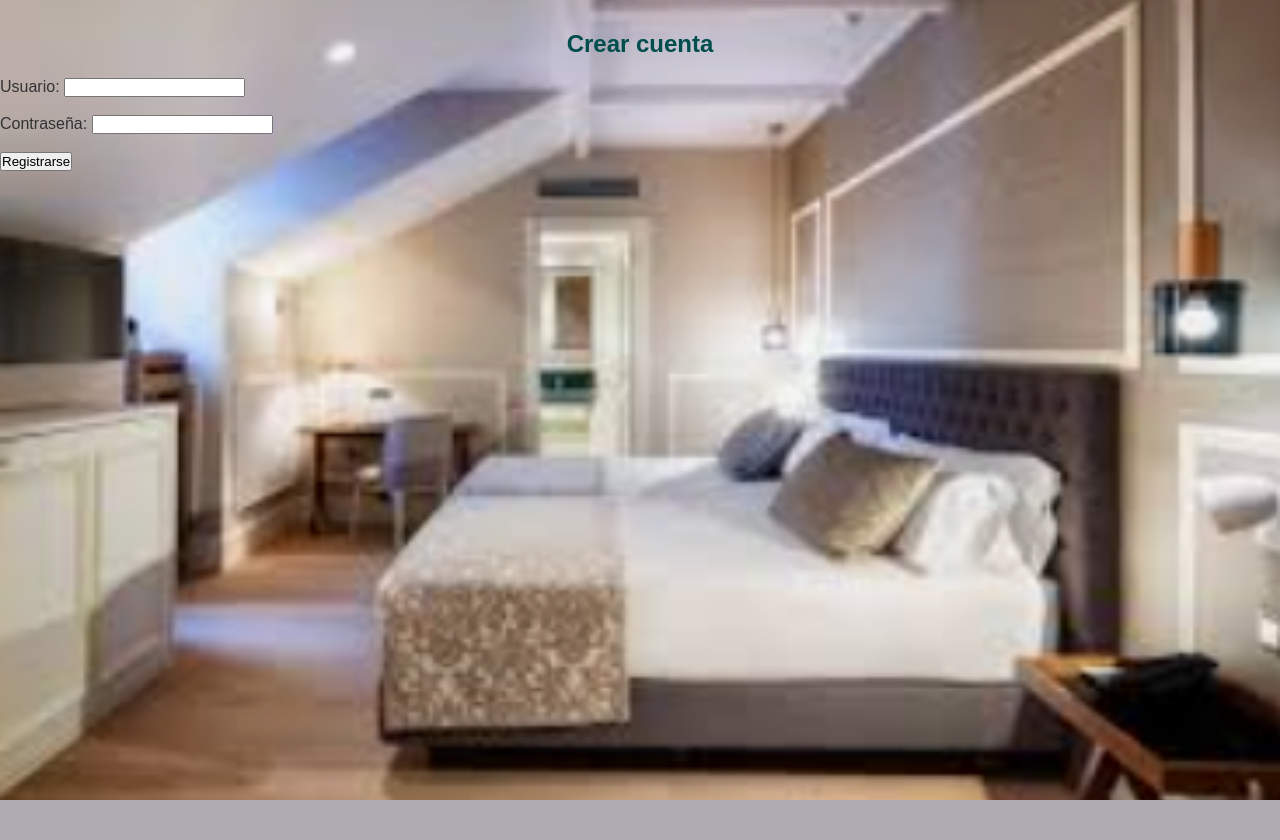
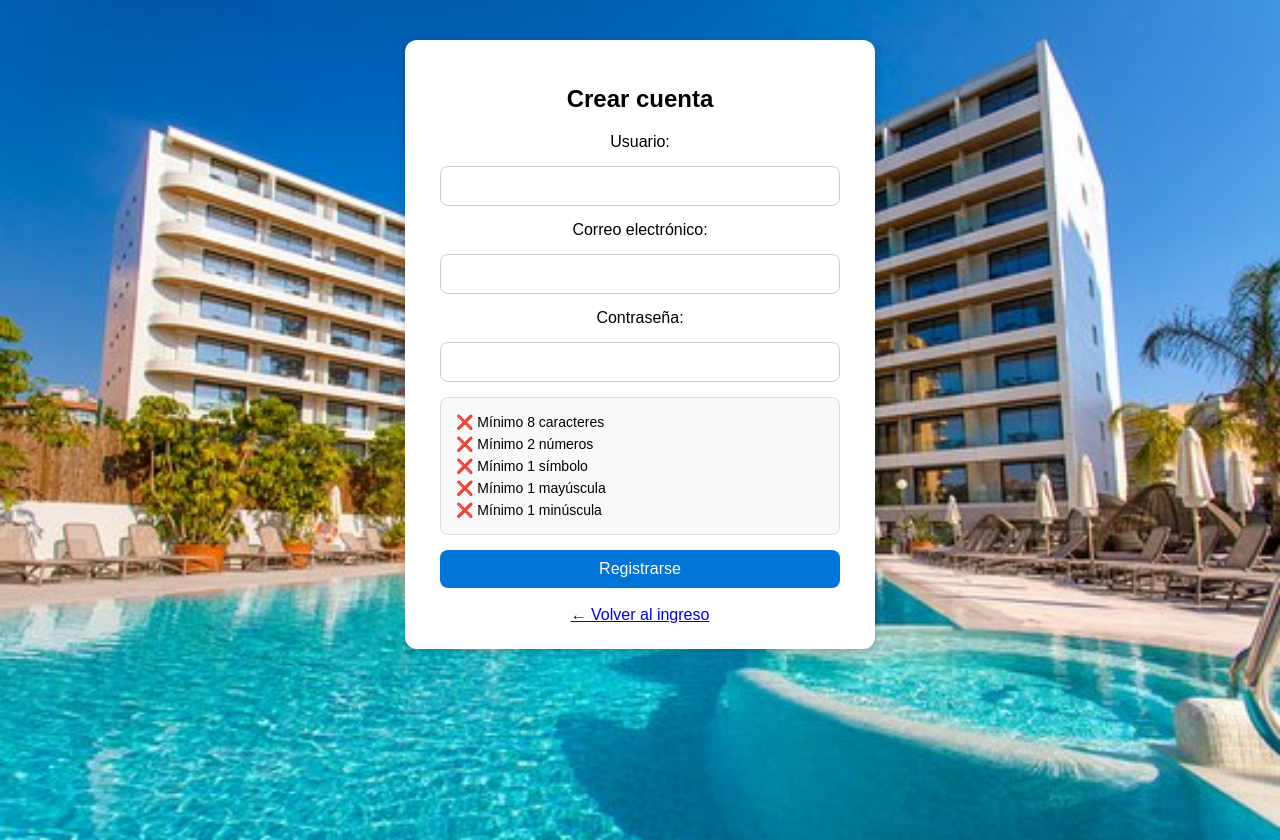
Before and after one commit to FelixixLike/proyecto_2_Ciberseguridad, a Flask app: page /registro in a window 1280 px wide. Before the commit the page ends 800 px from the top, so only its background shows below. Run offline with Flask 3, Linux system fonts and the light colour scheme.

Commit message:
versión 1.4

```diff
--- a/app.py
+++ b/app.py
@@ -1,5 +1,4 @@
 from flask import Flask, render_template, request, redirect, session, jsonify
-import os, json
 from datetime import datetime
 import db_manager  # Importamos todo el módulo
 import bcrypt
@@ -33,66 +32,51 @@ def formulario():
 @app.route('/login')
 def mostrar_login():
     return render_template('login.html')
+
+
 @app.route('/registro', methods=['GET', 'POST'])
 def registro():
     if request.method == 'GET':
         return render_template('registro.html')
 
     usuario = request.form['usuario']
+    correo = request.form['correo']
     password = request.form['password']
-    rol = request.form['rol']  # Será "usuario"
+    rol = request.form['rol']
+
+    if not db_manager.validar_password(password):
+        return render_template("registro.html", error="La contraseña no cumple con los requisitos.")
 
     conexion = db_manager.obtener_conexion()
     cursor = conexion.cursor()
 
-    # Verificar si ya existe
-    cursor.execute("SELECT * FROM usuarios WHERE usuario = %s", (usuario,))
+    # Validar solo si el correo ya está registrado
+    cursor.execute("SELECT * FROM usuarios WHERE correo = %s", (correo,))
     existente = cursor.fetchone()
 
     if existente:
         conexion.close()
-        return render_template("registro.html", error="El nombre de usuario ya existe.")
+        return render_template("registro.html", error="El correo ya está registrado.")
 
-    # Cifrar contraseña
     hash_password = bcrypt.hashpw(password.encode('utf-8'), bcrypt.gensalt())
-    cursor.execute("INSERT INTO usuarios (usuario, password, rol, creado_en) VALUES (%s, %s, %s, NOW())",
-                   (usuario, hash_password.decode('utf-8'), rol))
+
+    cursor.execute("""
+        INSERT INTO usuarios (usuario, correo, password, rol, creado_en)
+        VALUES (%s, %s, %s, %s, NOW())
+    """, (usuario, correo, hash_password.decode('utf-8'), rol))
+
     conexion.commit()
     conexion.close()
 
-    return render_template("registro.html", mensaje="Usuario creado correctamente. Ahora puedes iniciar sesión.")
+    # Enviar correo de bienvenida
+    try:
+        db_manager.enviar_correo_bienvenida(correo, usuario)
+    except Exception as e:
+        print("Error al enviar correo:", e)
+
+    return render_template("registro.html", mensaje="Usuario creado correctamente. Revisa tu correo.")
 
 
-@app.route('/validar_login', methods=['POST'])
-def validar_login():
-    usuario = request.form['usuario']
-    password = request.form['password']
-    rol = request.form['rol']
-
-    conexion = db_manager.obtener_conexion()
-    cursor = conexion.cursor(dictionary=True)
-
-    cursor.execute("SELECT * FROM usuarios WHERE usuario = %s AND rol = %s", (usuario, rol))
-
-    usuario_encontrado = cursor.fetchone()
-    conexion.close()
-
-    if usuario_encontrado:
-        hash_guardado = usuario_encontrado['password']
-        if bcrypt.checkpw(password.encode('utf-8'), hash_guardado.encode('utf-8')):
-            # Guardar sesión
-            session['usuario'] = usuario
-            session['rol'] = rol
-            session['id_usuario'] = usuario_encontrado['id']
-
-            if rol == 'admin':
-                return redirect('/sistema_admin')
-            elif rol == 'usuario':
-                return redirect('/sistema_usuario')
-        else:
-            return render_template("login.html", error="Contraseña incorrecta")
-    else:
-        return render_template("login.html", error="Usuario no encontrado")
 
 # Paneles según rol
 @app.route('/sistema_admin')
@@ -124,47 +108,56 @@ def buscar():
 
 @app.route('/guardar_reserva', methods=['POST'])
 def guardar_reserva():
-
-    print("Sesión actual:", session)
-
-    if 'id_usuario' not in session:
+    if 'correo' not in session:
         return jsonify({'error': 'Usuario no autenticado'}), 401
 
     try:
         data = request.get_json()
-        data['id_usuario'] = session['id_usuario']  # ✅ Seguridad: se toma del backend
+        data['correo_usuario'] = session['correo']  # 👈 usar correo como referencia
 
-        db_manager.guardar_reserva_db(data)  # Tu función de base de datos
+        db_manager.guardar_reserva_db(data)
         return jsonify({'mensaje': 'Reserva guardada exitosamente'})
     except Exception as e:
         print("Error al guardar reserva:", e)
         return jsonify({'error': 'Ocurrió un error al guardar la reserva'}), 500
 
 
-@app.route('/ver_reservas')
-def ver_reservas():
-    if 'id_usuario' not in session:
-        return redirect('/login')  # Verifica correctamente el ID de usuario
 
-    id_usuario = session['id_usuario']  # Usamos la clave correcta
+@app.route('/validar_login', methods=['POST'])
+def validar_login():
+    correo = request.form['correo']
+    password = request.form['password']
 
     conn = db_manager.obtener_conexion()
     cursor = conn.cursor(dictionary=True)
 
-    # Mostrar SOLO reservas del usuario actual
-    cursor.execute("""
-        SELECT fecha_ingreso, fecha_salida, tipo_habitacion, precio, fecha_reserva
-        FROM reservas
-        WHERE id_usuario = %s
-        ORDER BY fecha_reserva DESC
-    """, (id_usuario,))
-
-    reservas = cursor.fetchall()
+    cursor.execute("SELECT * FROM usuarios WHERE correo = %s", (correo,))
+    usuario = cursor.fetchone()
 
     cursor.close()
     conn.close()
 
-    return render_template('ver_reservas.html', reservas=reservas)
+    if usuario and bcrypt.checkpw(password.encode('utf-8'), usuario['password'].encode('utf-8')):
+        # Guardamos los datos necesarios en sesión
+        session['correo'] = usuario['correo']
+        session['usuario'] = usuario['usuario']
+        session['rol'] = usuario['rol']
+
+        # 🔔 Enviar correo de inicio de sesión
+        try:
+            db_manager.enviar_correo_inicio_sesion(correo)
+        except Exception as e:
+            print("Error al enviar correo de inicio de sesión:", e)
+
+        # Redirigir al panel correspondiente según el rol
+        if usuario['rol'] == 'admin':
+            return redirect('/sistema_admin')
+        else:
+            return redirect('/formulario')
+    else:
+        return render_template('login.html', error='Correo o contraseña incorrectos')
+
+
 
 
 
@@ -176,16 +169,17 @@ def todas_reservas():
     conn = db_manager.obtener_conexion()
     cursor = conn.cursor(dictionary=True)
     cursor.execute("""
-        SELECT u.usuario AS nombre, r.fecha_ingreso, r.fecha_salida, r.tipo_habitacion, r.precio, r.fecha_reserva
+        SELECT u.usuario AS nombre, r.fecha_ingreso, r.fecha_salida,
+               r.tipo_habitacion, r.precio, r.fecha_reserva
         FROM reservas r
-        JOIN usuarios u ON r.id_usuario = u.id
-        ORDER BY r.fecha_reserva DESC
+        JOIN usuarios u ON r.correo_usuario = u.correo
     """)
     reservas = cursor.fetchall()
-    cursor.close()
     conn.close()
+    return render_template('todas_reservas.html', reservas=reservas)
 
-    return jsonify(reservas)
+
+
 
 
 
@@ -199,6 +193,30 @@ def buscar_reservas():
 
 
 
+@app.route('/ver_reservas')
+def ver_reservas():
+    if 'correo' not in session:
+        return redirect('/login')
+
+    correo = session['correo']
+
+    conn = db_manager.obtener_conexion()
+    cursor = conn.cursor(dictionary=True)
+
+    cursor.execute("""
+        SELECT fecha_ingreso, fecha_salida, tipo_habitacion, precio, fecha_reserva, noches
+        FROM reservas
+        WHERE correo_usuario = %s
+        ORDER BY fecha_reserva DESC
+    """, (correo,))
+
+    reservas = cursor.fetchall()
+
+    cursor.close()
+    conn.close()
+
+    return render_template('ver_reservas.html', reservas=reservas)
+
 
 
 
--- a/static/css/estilo.css
+++ b/static/css/estilo.css
@@ -10,7 +10,7 @@ body {
   min-height: 100vh;
   display: flex;
   flex-direction: column;
-  background: #f4f4f4 url("../image/cama doble.png") no-repeat center center fixed;
+  background: #f4f4f4 url("../image/hotel.webp") no-repeat center center fixed;
   background-size: cover;
   color: #333;
 }
--- a/static/css/login.css
+++ b/static/css/login.css
@@ -1,37 +1,104 @@
-
 body {
   font-family: Arial, sans-serif;
-      background: #f0f0f0;
-      text-align: center;
-      margin-top: 80px;
+  margin: 0;
+  padding-top: 40px;
+  height: 100vh;
+  display: flex;
+  justify-content: center;
+  align-items: flex-start;
+  background-color: #f4f4f4;
+  background-image: url("../image/hotel.png");
+  background-repeat: no-repeat;
+  background-position: center center;
+  background-attachment: fixed;
+  background-size: cover; /* Opcional: asegura que la imagen cubra toda el área */
 }
 
-    .login-selector, .login-box {
-      background: white;
-      border-radius: 10px;
-      padding: 30px;
-      width: 300px;
-      margin: 0 auto;
-      box-shadow: 0px 4px 10px rgba(0,0,0,0.1);
+
+.login-selector,
+.login-box {
+  background: #fff;
+  border-radius: 12px;
+  padding: 25px 35px;
+  box-shadow: 0 2px 8px rgba(0, 0, 0, 0.2);
+  width: 100%;
+  max-width: 400px;
+  text-align: center;
 }
 
-    .selector-btn, .volver-btn {
-      margin: 10px;
-      padding: 12px 20px;
-      border: none;
-      border-radius: 6px;
-      background-color: #007bff;
-      color: white;
-      font-size: 16px;
-      cursor: pointer;
+.selector-buttons {
+  display: flex;
+  justify-content: space-between;
+  gap: 10px;
+  margin-top: 20px;
 }
 
-    .selector-btn:hover, .volver-btn:hover {
-      background-color: #0056b3;
+.selector-btn {
+  flex: 1;
+  padding: 10px;
+  font-size: 16px;
+  background-color: #0074d9;
+  color: #fff;
+  border: none;
+  border-radius: 8px;
+  cursor: pointer;
+  transition: background 0.3s;
 }
 
-    .login-box {
-      display: none;
+.selector-btn:hover {
+  background-color: #005fa3;
+}
+
+.volver-container {
+  margin-top: 30px;
+}
+
+.volver-inicio {
+  display: inline-block;
+  color: #0074d9;
+  text-decoration: none;
+  font-weight: bold;
+}
+
+.volver-inicio:hover {
+  text-decoration: underline;
+}
+
+form {
+  display: flex;
+  flex-direction: column;
+  gap: 15px;
+  margin-top: 15px;
+}
+
+input[type="text"],
+input[type="email"],
+input[type="password"] {
+  padding: 10px;
+  font-size: 16px;
+  border: 1px solid #ccc;
+  border-radius: 8px;
+}
+
+button {
+  padding: 10px;
+  font-size: 16px;
+  background-color: #0074d9;
+  color: #fff;
+  border: none;
+  border-radius: 8px;
+  cursor: pointer;
+  transition: background 0.3s;
+}
+
+button:hover {
+  background-color: #005fa3;
+}
+
+.volver-btn {
+  margin-top: 20px;
+  background-color: #ccc;
+  color: #000;
 }
 
 .error {
@@ -39,26 +106,20 @@
   font-weight: bold;
 }
 
-    .crear-cuenta {
-      margin-top: 15px;
-      display: block;
-      text-decoration: none;
-      color: #007bff;
+.mensaje {
+  color: green;
   font-weight: bold;
 }
 
-    .crear-cuenta:hover {
-      text-decoration: underline;
+.requisitos-box {
+  background-color: #f9f9f9;
+  border: 1px solid #ddd;
+  padding: 10px 15px;
+  text-align: left;
+  border-radius: 8px;
 }
 
-    .volver-inicio {
-      display: block;
-      margin-top: 15px;
-      text-decoration: none;
-      color: #dc3545;
-      font-weight: bold;
+.requisitos-box p {
+  margin: 6px 0;
+  font-size: 14px;
 }
-
-    .volver-inicio:hover {
-      text-decoration: underline;
-    }
--- /dev/null
+++ b/static/js/registro.js
@@ -0,0 +1,50 @@
+document.addEventListener('DOMContentLoaded', function () {
+  const passwordInput = document.getElementById('password');
+  const form = document.getElementById('formulario');
+
+  function validarPassword(password) {
+    const tieneLongitud = password.length >= 8;
+    const tieneNumeros = (password.match(/\d/g) || []).length >= 2;
+    const tieneSimbolos = /[!@#$%^&*(),.?":{}|<>_\-+=/\\[\]]/.test(password);
+    const tieneMayusculas = /[A-Z]/.test(password);
+    const tieneMinusculas = /[a-z]/.test(password);
+
+    return tieneLongitud && tieneNumeros && tieneSimbolos && tieneMayusculas && tieneMinusculas;
+  }
+
+  passwordInput.addEventListener('input', function () {
+    const password = passwordInput.value;
+
+    const tieneLongitud = password.length >= 8;
+    const tieneNumeros = (password.match(/\d/g) || []).length >= 2;
+    const tieneSimbolos = /[!@#$%^&*(),.?":{}|<>_\-+=/\\[\]]/.test(password);
+    const tieneMayusculas = /[A-Z]/.test(password);
+    const tieneMinusculas = /[a-z]/.test(password);
+
+    function actualizarEstado(id, valido) {
+      const elemento = document.getElementById(id);
+      if (valido) {
+        elemento.textContent = '✅ ' + elemento.textContent.slice(2);
+        elemento.style.color = 'green';
+      } else {
+        elemento.textContent = '❌ ' + elemento.textContent.slice(2);
+        elemento.style.color = 'red';
+      }
+    }
+
+    actualizarEstado('longitud', tieneLongitud);
+    actualizarEstado('numeros', tieneNumeros);
+    actualizarEstado('simbolos', tieneSimbolos);
+    actualizarEstado('mayusculas', tieneMayusculas);
+    actualizarEstado('minusculas', tieneMinusculas);
+  });
+
+  form.addEventListener('submit', function (event) {
+    const password = passwordInput.value;
+
+    if (!validarPassword(password)) {
+      event.preventDefault(); // ❌ Evita el envío
+      alert('La contraseña no cumple con los requisitos.');
+    }
+  });
+});
--- a/templates/index.html
+++ b/templates/index.html
@@ -75,7 +75,5 @@
     </div>
   </footer>
 
-  <!-- JavaScript -->
-  <script src="js/reservas.js"></script>
 </body>
 </html>
--- a/templates/registro.html
+++ b/templates/registro.html
@@ -3,25 +3,46 @@
 <head>
   <meta charset="UTF-8">
   <title>Registro de Usuario</title>
-  <link rel="stylesheet" href="{{ url_for('static', filename='css/estilo.css') }}">
+  <link rel="stylesheet" href="{{ url_for('static', filename='css/login.css') }}">
 </head>
 <body>
+  <div class="login-selector" id="selector">
     <h2>Crear cuenta</h2>
+
     {% if error %}
-    <p style="color: red;">{{ error }}</p>
+      <p class="error">{{ error }}</p>
     {% endif %}
     {% if mensaje %}
-    <p style="color: green;">{{ mensaje }}</p>
+      <p class="mensaje">{{ mensaje }}</p>
     {% endif %}
-  <form action="/registro" method="POST">
+
+    <form action="/registro" method="POST" id="formulario">
+
       <label for="usuario">Usuario:</label>
-    <input type="text" name="usuario" required><br><br>
+      <input type="text" name="usuario" required>
+
+      <label for="correo">Correo electrónico:</label>
+      <input type="email" id="correo" name="correo" required>
+
 
       <label for="password">Contraseña:</label>
-    <input type="password" name="password" required><br><br>
+      <input type="password" name="password" id="password" required>
 
-    <input type="hidden" name="rol" value="usuario"> <!-- Siempre será usuario normal -->
+      <div id="requisitos" class="requisitos-box">
+        <p id="longitud">❌ Mínimo 8 caracteres</p>
+        <p id="numeros">❌ Mínimo 2 números</p>
+        <p id="simbolos">❌ Mínimo 1 símbolo</p>
+        <p id="mayusculas">❌ Mínimo 1 mayúscula</p>
+        <p id="minusculas">❌ Mínimo 1 minúscula</p>
+      </div>
+
+      <input type="hidden" name="rol" value="usuario">
       <button type="submit">Registrarse</button>
     </form>
+    <br>
+    <a class="submit" href="/login">← Volver al ingreso</a>
+  </div>
+
+  <script src="{{ url_for('static', filename='js/registro.js') }}"></script>
 </body>
 </html>
--- a/templates/ver_reservas.html
+++ b/templates/ver_reservas.html
@@ -7,7 +7,7 @@
 </head>
 <body>
     <h2>Mis Reservas</h2>
-    <a href="/sistema_usuario">← Volver al panel</a> <!-- ✅ Este es el fix clave -->
+    <a href="/sistema_usuario">← Volver al panel</a>
 
     {% if reservas %}
         <table border="1">
@@ -18,6 +18,7 @@
                     <th>Salida</th>
                     <th>Tipo de Habitación</th>
                     <th>Precio</th>
+                    <th>Noches</th> <!-- Nueva columna -->
                 </tr>
             </thead>
             <tbody>
@@ -28,6 +29,7 @@
                         <td>{{ r.fecha_salida }}</td>
                         <td>{{ r.tipo_habitacion }}</td>
                         <td>${{ r.precio }}</td>
+                        <td>{{ r.noches }}</td> <!-- Mostrar cantidad de noches -->
                     </tr>
                 {% endfor %}
             </tbody>
```
Also changed, not shown: db_manager.py (+74 -43 lines), static/css/ver_reservas.css (+50 -5 lines), static/js/formulario.js (+5 -2 lines), static/js/login.js (added, +22 -0 lines), temp.py (added, +41 -0 lines), templates/contacto.html (+37 -0 lines), templates/habitaciones.html (+37 -3 lines), templates/login.html (+23 -22 lines), static/image/cama doble.png (deleted), static/image/hotel.png (added), static/image/hotel.webp (added). Lines whose indentation alone changed are shown as unchanged.
